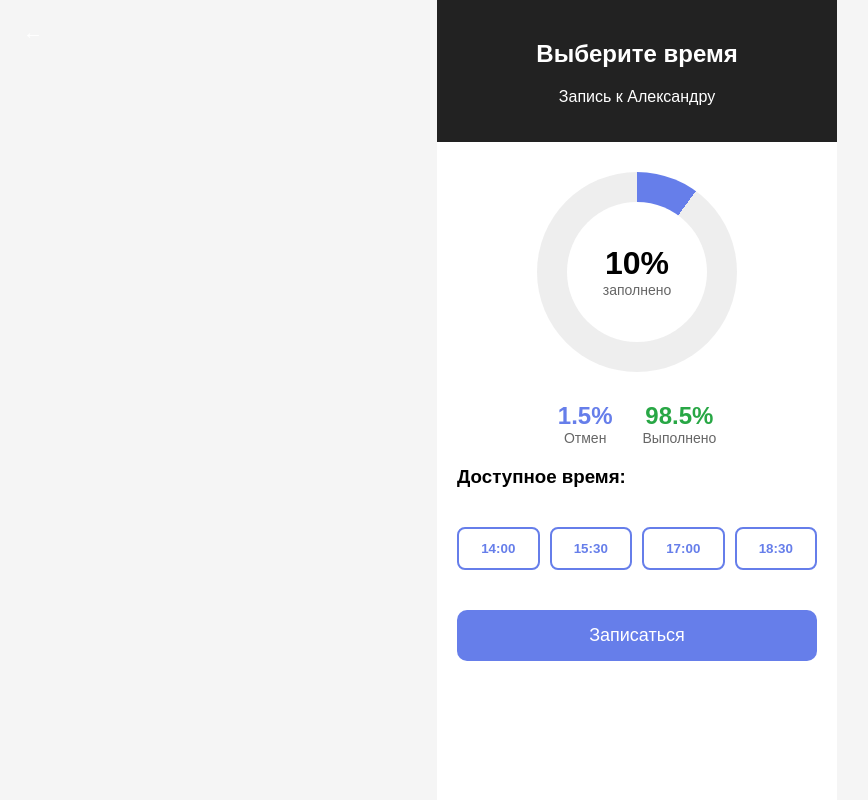
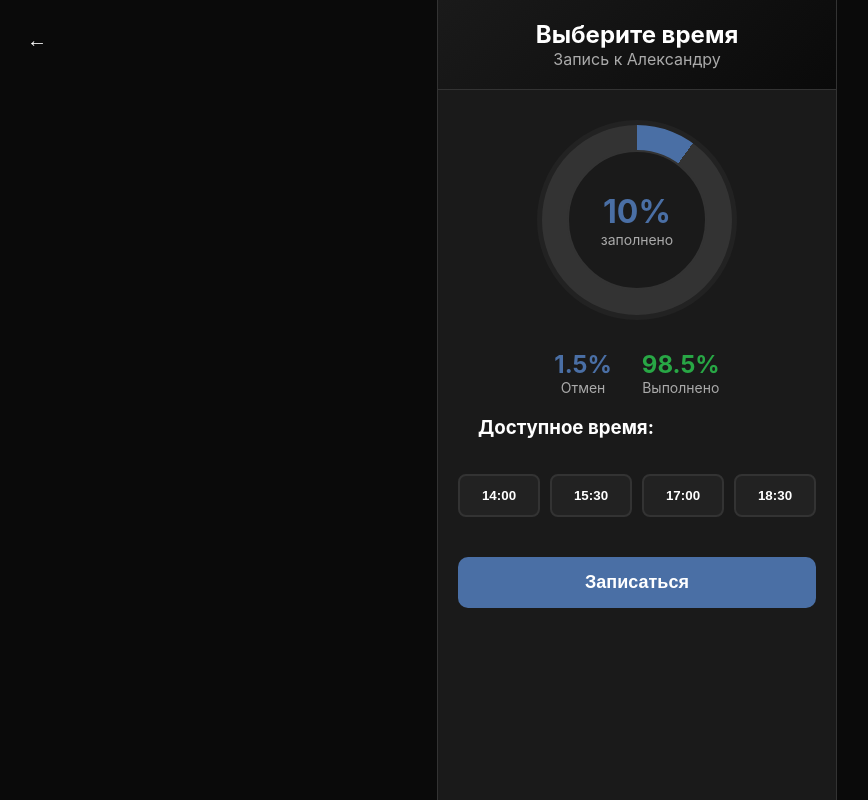
Before and after one commit to mirxonsh-hash/barber-booking, a Flask app: template templates/schedule.html in a window 1280 px wide. Shown: the whole page, without its empty margins (3-871 px from the left). Run offline with Flask 3, Linux system fonts and the light colour scheme; the template is opened without the code that fills it, so the values that code supplies are empty; some libraries are stand-ins or nearby versions.

Commit message:
Update schedule.html

```diff
--- a/templates/schedule.html
+++ b/templates/schedule.html
@@ -4,19 +4,157 @@
     <meta charset="UTF-8">
     <title>Выбор времени</title>
     <style>
-        body { font-family: Arial; margin: 0; background: #f5f5f5; }
-        .container { max-width: 400px; margin: auto; background: white; min-height: 100vh; }
-        .header { background: #222; color: white; padding: 20px; text-align: center; }
-        .back-btn { background: none; border: none; color: white; font-size: 20px; position: absolute; top: 20px; left: 20px; cursor: pointer; }
-        .chart { width: 200px; height: 200px; margin: 30px auto; border-radius: 50%; background: conic-gradient(#667eea 10%, #eee 0); display: flex; align-items: center; justify-content: center; }
-        .chart-inner { width: 140px; height: 140px; background: white; border-radius: 50%; display: flex; flex-direction: column; align-items: center; justify-content: center; }
-        .percent { font-size: 32px; font-weight: bold; }
-        .stats { display: flex; justify-content: center; gap: 30px; margin: 20px 0; }
-        .stat { text-align: center; }
-        .time-buttons { display: flex; flex-wrap: wrap; gap: 10px; padding: 20px; }
-        .time-btn { flex: 1; min-width: 80px; padding: 12px; background: white; border: 2px solid #667eea; border-radius: 8px; color: #667eea; font-weight: bold; cursor: pointer; }
-        .time-btn:hover { background: #667eea; color: white; }
-        .book-btn { background: #667eea; color: white; border: none; padding: 15px; margin: 20px; border-radius: 10px; font-size: 18px; cursor: pointer; width: calc(100% - 40px); }
+        * {
+            margin: 0;
+            padding: 0;
+            box-sizing: border-box;
+        }
+
+        body {
+            font-family: -apple-system, BlinkMacSystemFont, 'Segoe UI', Roboto, sans-serif;
+            background: #0a0a0a;
+            color: #fff;
+        }
+
+        .container {
+            max-width: 400px;
+            margin: auto;
+            background: #1a1a1a;
+            min-height: 100vh;
+            border-left: 1px solid #333;
+            border-right: 1px solid #333;
+        }
+
+        .header {
+            background: linear-gradient(135deg, #1a1a1a 0%, #0a0a0a 100%);
+            color: white;
+            padding: 20px;
+            text-align: center;
+            border-bottom: 1px solid #333;
+        }
+
+        .back-btn {
+            background: none;
+            border: none;
+            color: white;
+            font-size: 20px;
+            position: absolute;
+            top: 20px;
+            left: 20px;
+            cursor: pointer;
+            width: 40px;
+            height: 40px;
+            border-radius: 50%;
+            display: flex;
+            align-items: center;
+            justify-content: center;
+            transition: background 0.3s;
+        }
+
+        .back-btn:hover {
+            background: rgba(255,255,255,0.1);
+        }
+
+        .chart {
+            width: 200px;
+            height: 200px;
+            margin: 30px auto;
+            border-radius: 50%;
+            background: conic-gradient(#4a6fa5 10%, #333 0);
+            display: flex;
+            align-items: center;
+            justify-content: center;
+            border: 5px solid #222;
+        }
+
+        .chart-inner {
+            width: 140px;
+            height: 140px;
+            background: #1a1a1a;
+            border-radius: 50%;
+            display: flex;
+            flex-direction: column;
+            align-items: center;
+            justify-content: center;
+            border: 2px solid #333;
+        }
+
+        .percent {
+            font-size: 32px;
+            font-weight: bold;
+            color: #4a6fa5;
+        }
+
+        .stats {
+            display: flex;
+            justify-content: center;
+            gap: 30px;
+            margin: 20px 0;
+        }
+
+        .stat {
+            text-align: center;
+        }
+
+        .time-buttons {
+            display: flex;
+            flex-wrap: wrap;
+            gap: 10px;
+            padding: 20px;
+        }
+
+        .time-btn {
+            flex: 1;
+            min-width: 80px;
+            padding: 12px;
+            background: #222;
+            border: 2px solid #333;
+            border-radius: 8px;
+            color: #fff;
+            font-weight: bold;
+            cursor: pointer;
+            transition: all 0.3s;
+        }
+
+        .time-btn:hover {
+            background: #4a6fa5;
+            color: white;
+            border-color: #4a6fa5;
+        }
+
+        .book-btn {
+            background: #4a6fa5;
+            color: white;
+            border: none;
+            padding: 15px;
+            margin: 20px;
+            border-radius: 10px;
+            font-size: 18px;
+            cursor: pointer;
+            width: calc(100% - 40px);
+            transition: all 0.3s;
+            font-weight: bold;
+        }
+
+        .book-btn:hover {
+            background: #5a7fb5;
+            transform: translateY(-2px);
+            box-shadow: 0 5px 15px rgba(74, 111, 165, 0.4);
+        }
+
+        h2 {
+            color: #fff;
+        }
+
+        p {
+            color: #aaa;
+        }
+
+        h3 {
+            color: #fff;
+            padding: 0 20px;
+            margin-bottom: 15px;
+        }
     </style>
 </head>
 <body>
@@ -30,18 +168,18 @@
         <div class="chart">
             <div class="chart-inner">
                 <div class="percent">10%</div>
-                <div style="font-size: 14px; color: #666;">заполнено</div>
+                <div style="font-size: 14px; color: #aaa;">заполнено</div>
             </div>
         </div>
 
         <div class="stats">
             <div class="stat">
-                <div style="font-size: 24px; font-weight: bold; color: #667eea;">1.5%</div>
-                <div style="font-size: 14px; color: #666;">Отмен</div>
+                <div style="font-size: 24px; font-weight: bold; color: #4a6fa5;">1.5%</div>
+                <div style="font-size: 14px; color: #aaa;">Отмен</div>
             </div>
             <div class="stat">
                 <div style="font-size: 24px; font-weight: bold; color: #28a745;">98.5%</div>
-                <div style="font-size: 14px; color: #666;">Выполнено</div>
+                <div style="font-size: 14px; color: #aaa;">Выполнено</div>
             </div>
         </div>
 
@@ -59,6 +197,7 @@
         <button class="book-btn" onclick="bookAppointment()">Записаться</button>
     </div>
 
+    <!-- JavaScript код без изменений -->
     <script>
         function goBack() {
             const urlParams = new URLSearchParams(window.location.search);
```
